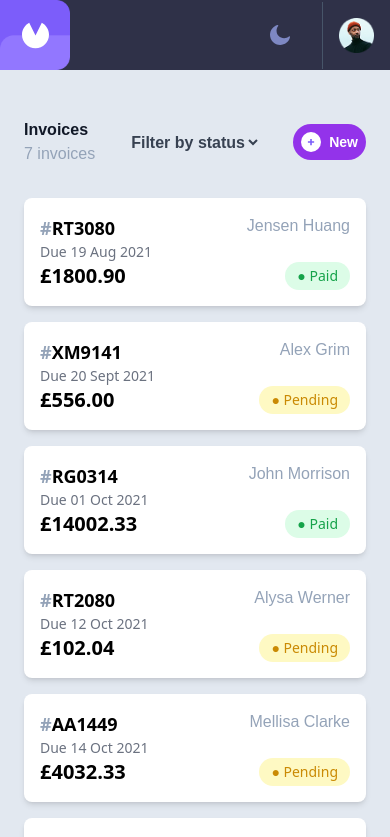
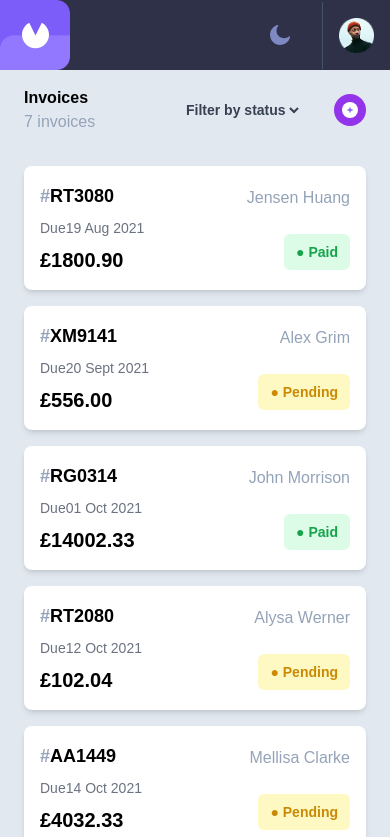
Before and after one commit to bugname7/imtixon, a React (Vite) app: page / in a window 390 px wide. Shown: the top 837 px of the page. Built offline with nearby package versions, Linux system fonts and the light colour scheme; a web font is replaced by a local one.

Commit message:
update code home header app main layouts

```diff
--- a/src/App.jsx
+++ b/src/App.jsx
@@ -2,15 +2,25 @@ import React from 'react';
 import MainLayouts from './layouts/MainLayouts';
 import { DarkModeProvider } from './context/DarkLightMode.jsx';
 import { Route, Routes } from 'react-router-dom';
+import Home from './pages/Home.jsx';
+import InvoiceDetails from './pages/InvoiceDetails.jsx'
 function App() {
   return (
-    <Routes>
-      <Route path='/' element={<DarkModeProvider>
-        <MainLayouts>
+    <DarkModeProvider>
+      <Routes>
+        <Route path="/" element={
+          <MainLayouts>
+            <Home />
+          </MainLayouts>
+        } />
 
-        </MainLayouts>
-      </DarkModeProvider>} />
-    </Routes>
+        <Route path="/invoice/:id" element={
+          <MainLayouts>
+            <InvoiceDetails />
+          </MainLayouts>
+        } />
+      </Routes>
+    </DarkModeProvider>
   );
 }
 
--- a/src/components/Header.jsx
+++ b/src/components/Header.jsx
@@ -5,7 +5,6 @@ import shape from '../assets/images/shape.svg';
 import light from '../assets/images/light.svg';
 import brother from '../assets/images/bro.png';
 import dark from '../assets/images/dark.svg';
-import Home from '../pages/Home.jsx';
 
 function Header() {
     const { darkMode, toggleDarkMode } = useDarkMode();
@@ -15,10 +14,11 @@ function Header() {
     const borderClass = darkMode ? 'border-gray-500' : 'border-slate-600';
 
     return (
-        <div className={`${bgClass} min-h-screen`}>
+        <div className={`${bgClass} pb-4 sm:pb-8 md:pb-12`}>
+
             <header
-                className={`md:fixed top-0 left-0 w-full lg:justify-between flex justify-between items-center
-                    md:flex-col md:w-[70px] md:rounded-t-xl md:rounded-r-xl md:h-screen ${headerClass}`}
+                className={` md:fixed top-0 left-0 w-full lg:justify-between flex justify-between items-center
+                    md:flex-col md:w-[70px] md:rounded-t-xl md:rounded-r-xl md:h-screen  ${headerClass}`}
             >
                 <div
                     className="w-[70px] h-[70px] bg-cover flex justify-center items-center"
@@ -40,9 +40,7 @@ function Header() {
                     </div>
                 </div>
             </header>
-            <div className='lg:ml-20 md:ml-20' >
-                <Home />
-            </div>
+
         </div>
     );
 }
--- a/src/pages/Home.jsx
+++ b/src/pages/Home.jsx
@@ -1,13 +1,14 @@
 import React, { useState } from "react";
 import { useDarkMode } from "../context/DarkLightMode";
+import { useNavigate } from "react-router-dom";
 import new1 from "../assets/images/new1.svg";
 import invois from "../assets/images/invois.png";
-
 import data from "../assets/data.json";
 
 function Home() {
     const { darkMode } = useDarkMode();
     const bgClass = darkMode ? "bg-slate-950" : "bg-slate-200";
+    const navigate = useNavigate();
 
     const [filterStatus, setFilterStatus] = useState("Filter by status");
 
@@ -16,21 +17,23 @@ function Home() {
             ? data
             : data.filter((invoice) => invoice.status === filterStatus.toLowerCase());
 
+    const handleNavigate = (invoiceId) => {
+        navigate(`/invoice/${invoiceId}`);
+    };
+
     return (
         <div
-            className={`${bgClass} min-h-screen flex flex-col items-center justify-start pt-12 pl-6 pb-6 pr-6`}
+            className={`${bgClass} min-h-screen flex flex-col items-center justify-start px-6 pb-6 md:pl-24 sm:pl-8`}
         >
             <div className="w-full max-w-4xl flex justify-between items-center mb-8">
                 <div>
                     <h1
-                        className={`${darkMode ? "text-white" : "text-black"
-                            } sm:text-3xl font-spartan font-bold text-gray-900 xl:text-2xl`}
+                        className={`${darkMode ? "text-white" : "text-black"} sm:text-3xl font-spartan font-bold`}
                     >
                         Invoices
                     </h1>
                     <p
-                        className={`${darkMode ? "text-slate-300" : ""
-                            } font-spartan font-medium text-slate-400 md:text-xs sm:text-xl`}
+                        className={`${darkMode ? "text-slate-300" : ""} font-spartan font-medium text-slate-400`}
                     >
                         {filtereddata.length} invoices
                     </p>
@@ -40,30 +43,33 @@ function Home() {
                         id="status"
                         value={filterStatus}
                         onChange={(e) => setFilterStatus(e.target.value)}
-                        className={`${darkMode ? "bg-slate-950 text-white" : ""
-                            } font-spartan font-bold block lg:w-[170px] md:w-[150px] bg-slate-200 text-gray-700 focus:outline-none`}
+                        className={`${darkMode ? "bg-slate-950 text-white" : ""} font-spartan font-bold block bg-slate-200 text-gray-700 focus:outline-none sm:text-base text-sm`}
                     >
-                        <option value="Filter by status" className="font-spartan font-bold">
+                        <option value="Filter by status" className="font-spartan font-bold sm:text-base text-sm">
                             Filter by status
                         </option>
-                        <option value="Draft" className="font-spartan font-bold">
+                        <option value="Draft" className="font-spartan font-bold sm:text-base text-sm">
                             Draft
                         </option>
-                        <option value="Pending" className="font-spartan font-bold">
+                        <option value="Pending" className="font-spartan font-bold sm:text-base text-sm">
                             Pending
                         </option>
-                        <option value="Paid" className="font-spartan font-bold">
+                        <option value="Paid" className="font-spartan font-bold sm:text-base text-sm">
                             Paid
                         </option>
                     </select>
 
-                    <div className="flex items-center justify-center gap-2 bg-purple-600 rounded-3xl p-2 cursor-pointer w-fit max-w-[160px] sm:max-w-[100px]">
-                        <img src={new1} alt="New Invoice" className="w-5 h-5 object-contain" />
-                        <h3 className="text-white font-spartan font-bold text-sm whitespace-nowrap">
-                            New
-                        </h3>
+                    <div className="flex items-center justify-center gap-2 bg-purple-600 rounded-3xl p-2 cursor-pointer w-fit">
+                        <img
+                            src={new1}
+                            alt="New Invoice"
+                            className="sm:w-5 sm:h-5 w-4 h-4 object-contain"
+                        />
+                        <h3 className="hidden sm:block text-white font-spartan font-bold text-sm">New</h3>
                     </div>
+
                 </div>
+
             </div>
 
             <div className="w-full max-w-4xl grid gap-4">
@@ -71,25 +77,27 @@ function Home() {
                     filtereddata.map((invoice) => (
                         <div
                             key={invoice.id}
-                            className={`cursor-pointer hover:border-2 border-purple-600 flex justify-between items-center p-4 rounded-lg shadow-md ${darkMode ? "bg-slate-800 text-white" : "bg-white"
-                                }`}
+                            onClick={() => handleNavigate(invoice.id)}
+                            className={`cursor-pointer hover:border-2 border-purple-600 flex justify-between items-center p-4 rounded-lg shadow-md ${darkMode ? "bg-slate-800 text-white" : "bg-white"}`}
                         >
-                            <div className="">
-                                <h3 className="text-lg font-bold"> <span className="text-slate-400">#</span>{`${invoice.id}`}</h3>
-                                <p className="text-sm text-gray-500">
-                                    Due{" "}
+                            <div>
+                                <h3 className="text-lg font-bold font-spartan mb-2">
+                                    <span className="text-slate-400">#</span>{`${invoice.id}`}
+                                </h3>
+                                <p className={`${darkMode ? 'text-gray-300' : ''} mb-2 text-sm text-gray-500 font-spartan font-medium`}>
+                                    Due
                                     {new Date(invoice.paymentDue).toLocaleDateString("en-GB", {
                                         day: "2-digit",
                                         month: "short",
                                         year: "numeric",
                                     })}
                                 </p>
-                                <p className="text-xl font-bold">{`£${invoice.total.toFixed(2)}`}</p>
+                                <p className="text-xl font-bold font-spartan">{`£${invoice.total.toFixed(2)}`}</p>
                             </div>
                             <div className="text-right">
                                 <p className="font-medium mb-6 font-spartan text-slate-400">{invoice.clientName}</p>
                                 <span
-                                    className={`inline-block px-3 py-1 rounded-full text-sm ${invoice.status === "paid"
+                                    className={`inline-block px-3 py-2 font-spartan font-bold rounded-md text-sm ${invoice.status === "paid"
                                         ? "bg-green-100 text-green-600"
                                         : invoice.status === "pending"
                                             ? "bg-yellow-100 text-yellow-600"
@@ -108,7 +116,7 @@ function Home() {
                             There is nothing here
                         </h2>
                         <p className="text-gray-500">
-                            Create an invoice by clicking the{" "}
+                            Create an invoice by clicking the
                             <span className="font-bold text-purple-600">New</span> button and get started
                         </p>
                     </div>
--- /dev/null
+++ b/src/pages/InvoiceDetails.jsx
@@ -0,0 +1,65 @@
+function InvoiceDetails() {
+    const { id } = useParams();
+    const invoice = data.find((item) => item.id === id);
+
+    if (!invoice) {
+        return <div>Invoice not found</div>;
+    }
+
+    return (
+        <div className="p-8 bg-slate-100 min-h-screen">
+            <h1 className="text-2xl font-bold mb-4">Invoice #{invoice.id}</h1>
+
+            <div className="grid grid-cols-1 sm:grid-cols-2 gap-4 mb-6">
+                <div>
+                    <p className="font-medium">Invoice Date:</p>
+                    <p>{new Date(invoice.invoiceDate).toLocaleDateString()}</p>
+                </div>
+                <div>
+                    <p className="font-medium">Payment Due:</p>
+                    <p>{new Date(invoice.paymentDue).toLocaleDateString()}</p>
+                </div>
+                <div>
+                    <p className="font-medium">Client Name:</p>
+                    <p>{invoice.clientName}</p>
+                </div>
+                <div>
+                    <p className="font-medium">Client Email:</p>
+                    <p>{invoice.clientEmail}</p>
+                </div>
+                <div>
+                    <p className="font-medium">Address:</p>
+                    <p>
+                        {invoice.clientAddress.street}, {invoice.clientAddress.city}, {invoice.clientAddress.postCode}, {invoice.clientAddress.country}
+                    </p>
+                </div>
+            </div>
+
+            <table className="w-full border-collapse">
+                <thead>
+                    <tr>
+                        <th className="border px-4 py-2">Item Name</th>
+                        <th className="border px-4 py-2">QTY</th>
+                        <th className="border px-4 py-2">Price</th>
+                        <th className="border px-4 py-2">Total</th>
+                    </tr>
+                </thead>
+                <tbody>
+                    {invoice.items.map((item, index) => (
+                        <tr key={index}>
+                            <td className="border px-4 py-2">{item.name}</td>
+                            <td className="border px-4 py-2">{item.quantity}</td>
+                            <td className="border px-4 py-2">{`£${item.price.toFixed(2)}`}</td>
+                            <td className="border px-4 py-2">{`£${(item.price * item.quantity).toFixed(2)}`}</td>
+                        </tr>
+                    ))}
+                </tbody>
+            </table>
+
+            <div className="mt-4 text-lg font-bold text-right">
+                Amount Due: £{invoice.total.toFixed(2)}
+            </div>
+        </div>
+    );
+}
+export default InvoiceDetails
```
Also changed, not shown: src/layouts/MainLayouts.jsx (+2 -5 lines).
